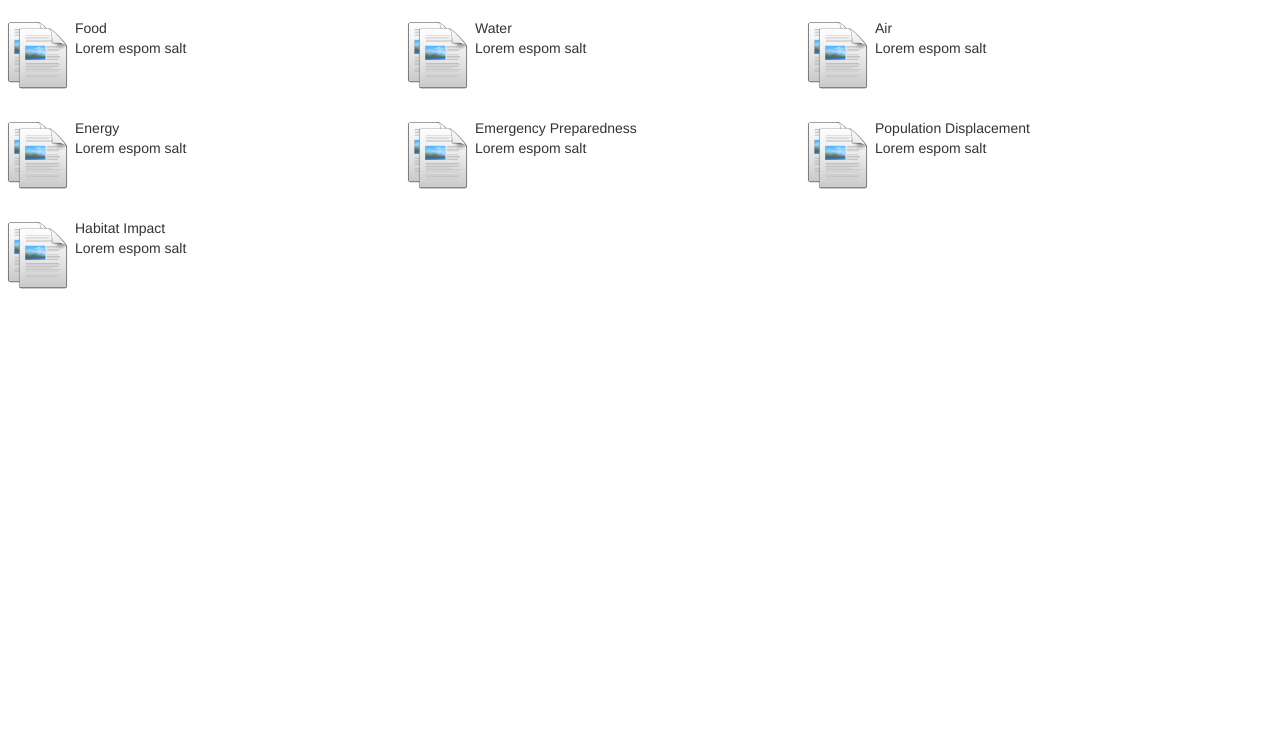
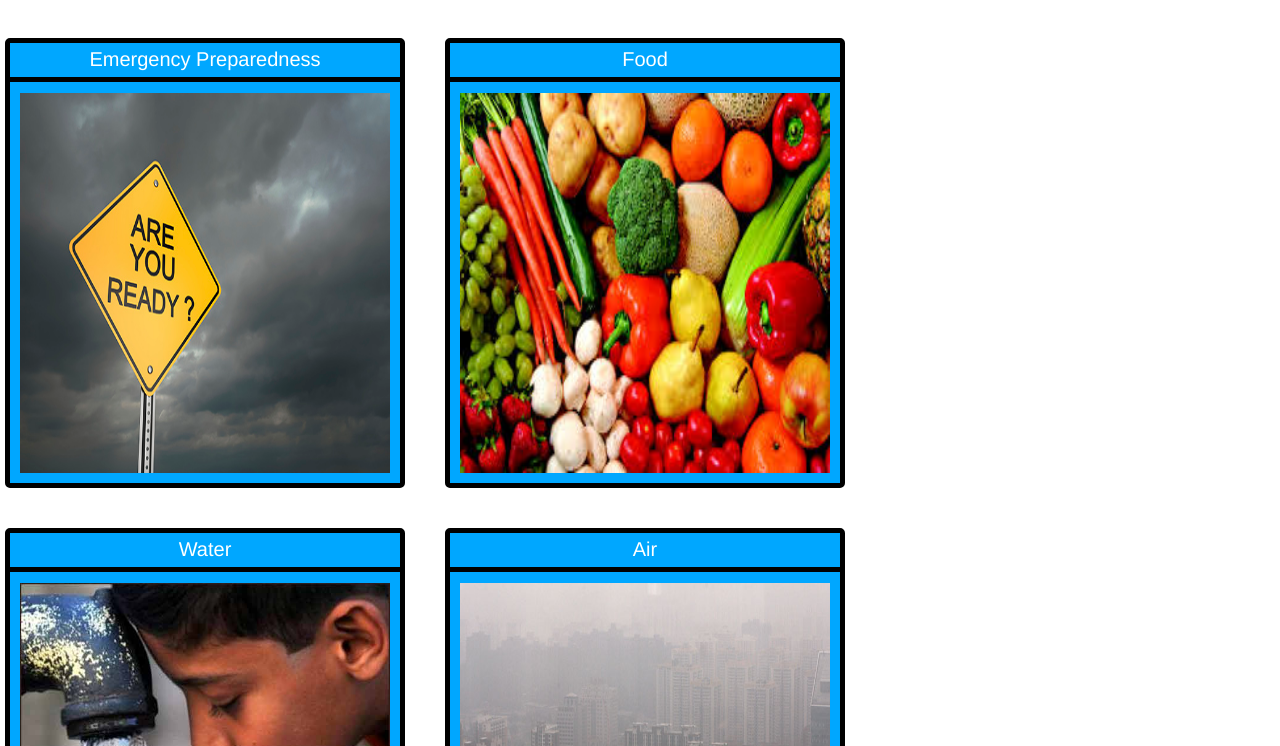
Before and after one commit to CfABrigadePhiladelphia/proposition-green, a website: page app/index.html at #!/categories in a window 1280 px wide. Shown: the part 54-800 px from the top of the page. Drawn offline with Linux system fonts and the light colour scheme; files whose address does not match are found by name.

Commit message:
Styling main page

```diff
--- a/Gruntfile.js
+++ b/Gruntfile.js
@@ -172,7 +172,7 @@ module.exports = function(grunt) {
     files: [{
       expand: true,
       cwd: '<%= path.src_images %>',
-      src: ['*.png'],
+      src: ['*.png', '**/*.png'],
       dest: '<%= path.public_images %>'
     }]
   };
--- a/app/css/app.css
+++ b/app/css/app.css
@@ -1,15 +1,33 @@
 .category-item {
   width: 400px;
-  height: 100px;
+  height: 450px;
+
+  margin: 20px;
+  padding: 0;
+
+  border: solid black 5px;
+  border-radius: 5px;
+  background: #00A7FF;
 }
 
 .category-img {
-  width: 75px;
-  height: 75px;
+  position: absolute;
+  bottom: 0;
+  padding: 10px;
 
-  float: left;
+  width: 100%;
+  height: 400px;
 }
 
 .category-content {
-  float: left;
+  position: absolute;
+  top: 2px;
+  border-bottom: solid black 5px;
+
+  height: 37px;
+  width: 100%;
+
+  text-align: center;
+  font-size: 20px;
+  color: white;
 }
--- a/app/javascript/categories/categories.html
+++ b/app/javascript/categories/categories.html
@@ -3,13 +3,10 @@
 <div>
   <div class="row">
     <div class="col-xs-12 col-sm-12 col-md-6 col-lg-6 category-item" ng-repeat="category in categories" ng-click="openCategory(category)">
-      <img class="category-img" ng-src="{{category.img}}">
+      <img class="category-img" ng-src="images/categories/{{category.key}}.png">
       <div class="category-content">
         <div class="category-name">
           {{category.name}}
-        </div>
-        <div class="category-description">
-          {{category.desc}}
         </div>
       </div>
     </div>
--- a/app/javascript/categories/categories.js
+++ b/app/javascript/categories/categories.js
@@ -12,45 +12,38 @@ angular.module('propGreen.categories', ['ngRoute', 'propGreen.requests'])
 
 .value('categories', [
   {
+    name: 'Emergency Preparedness',
+    key: 'emergency',
+    desc: 'Lorem espom salt'
+  },
+  {
     name: 'Food',
     key: 'food',
-    img: 'images/category.png',
     desc: 'Lorem espom salt'
   },
   {
     name: 'Water',
     key: 'water',
-    img: 'images/category.png',
     desc: 'Lorem espom salt'
   },
   {
     name: 'Air',
     key: 'air',
-    img: 'images/category.png',
     desc: 'Lorem espom salt'
   },
   {
     name: 'Energy',
     key: 'energy',
-    img: 'images/category.png',
-    desc: 'Lorem espom salt'
-  },
-  {
-    name: 'Emergency Preparedness',
-    key: 'emergency',
-    img: 'images/category.png',
     desc: 'Lorem espom salt'
   },
   {
     name: 'Population Displacement',
     key: 'population',
-    img: 'images/category.png',
     desc: 'Lorem espom salt'
   },
   {
     name: 'Habitat Impact',
     key: 'habitat',
-    img: 'images/category.png',
     desc: 'Lorem espom salt'
   }
 ]);
```
Also changed, not shown: app/images/categories/9hindustan-construction-company.jpg (added), app/images/categories/air.png (added), app/images/categories/emergency.png (added), app/images/categories/energy.png (added), app/images/categories/food.png (added), app/images/categories/habitat.png (added), app/images/categories/population.png (added), app/images/categories/water.png (added), app/images/category.png (deleted).
